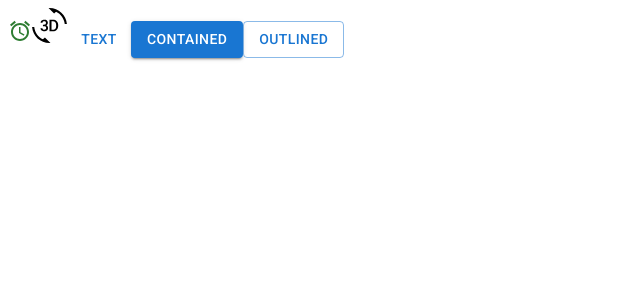
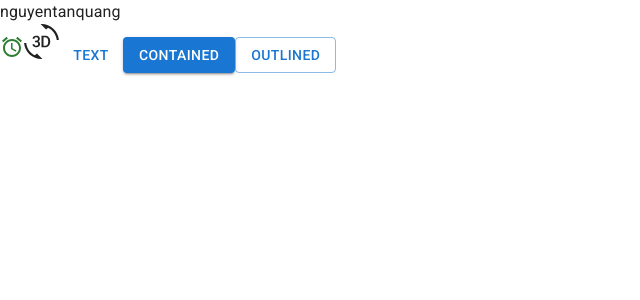
Before and after one commit to quangnguyentan/trello_app, a React (Vite) app: page / in a window 1280 px wide. Shown: the top 300 px of the page, without its empty margins (0-640 px from the left). Built offline with nearby package versions, Linux system fonts and the light colour scheme.

Commit message:
update css baseline

```diff
--- a/src/App.jsx
+++ b/src/App.jsx
@@ -4,6 +4,7 @@ import { AccessAlarm, ThreeDRotation } from '@mui/icons-material'
 function App() {
   return (
     <>
+      <div>nguyentanquang</div>
       <AccessAlarm color='success' />
       <ThreeDRotation fontSize='large'/>
       <Button variant="text">Text</Button>
--- a/src/index.css
+++ /dev/null
@@ -1,3 +0,0 @@
-:root {
-
-}
--- a/src/main.jsx
+++ b/src/main.jsx
@@ -1,10 +1,10 @@
 import React from 'react'
 import ReactDOM from 'react-dom/client'
 import App from './App.jsx'
-import './index.css'
-
+import CssBaseline from '@mui/material/CssBaseline'
 ReactDOM.createRoot(document.getElementById('root')).render(
   <React.StrictMode>
+    <CssBaseline />
     <App />
   </React.StrictMode>
 )
```
Also changed, not shown: .eslintrc.cjs.
